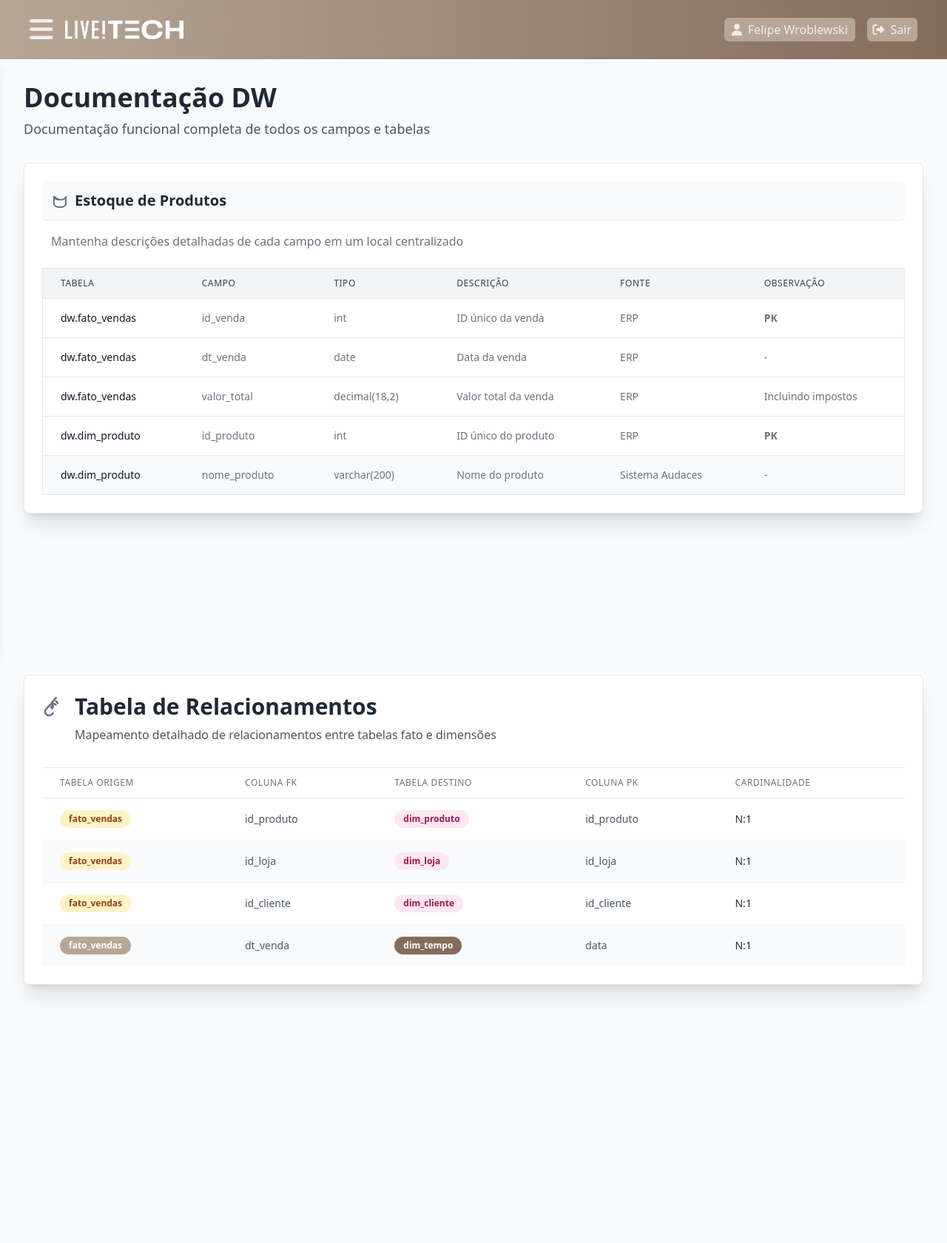
After one commit to FelipeWroblewski/distribuicaoLojas, a Flask app: page /estqProdutos/ in a window 1280 px wide. The commit adds this page. Shown: the whole page at 74% size. Run offline with Flask 3, Linux system fonts and the light colour scheme; a user stored in the database is signed in; some libraries are stand-ins or nearby versions.

Commit message:
criando a tela de documentação dw - estoque de produtos

```diff
--- a/app/static/css/main.css
+++ b/app/static/css/main.css
@@ -649,6 +649,18 @@ video {
   margin-bottom: 0.75rem;
 }
 
+.mb-4 {
+  margin-bottom: 1rem;
+}
+
+.mb-6 {
+  margin-bottom: 1.5rem;
+}
+
+.mb-8 {
+  margin-bottom: 2rem;
+}
+
 .ml-10 {
   margin-left: 2.5rem;
 }
@@ -659,6 +671,10 @@ video {
 
 .mr-10 {
   margin-right: 2.5rem;
+}
+
+.mr-2 {
+  margin-right: 0.5rem;
 }
 
 .mt-10 {
@@ -673,6 +689,14 @@ video {
   margin-top: 1.25rem;
 }
 
+.ml-11 {
+  margin-left: 2.75rem;
+}
+
+.mr-3 {
+  margin-right: 0.75rem;
+}
+
 .box-border {
   box-sizing: border-box;
 }
@@ -683,6 +707,10 @@ video {
 
 .flex {
   display: flex;
+}
+
+.inline-flex {
+  display: inline-flex;
 }
 
 .table {
@@ -705,12 +733,20 @@ video {
   height: 1rem;
 }
 
+.h-6 {
+  height: 1.5rem;
+}
+
 .h-full {
   height: 100%;
 }
 
 .h-screen {
   height: 100vh;
+}
+
+.h-8 {
+  height: 2rem;
 }
 
 .max-h-0 {
@@ -753,6 +789,10 @@ video {
   width: 83.333333%;
 }
 
+.w-6 {
+  width: 1.5rem;
+}
+
 .w-6\/12 {
   width: 50%;
 }
@@ -767,6 +807,14 @@ video {
 
 .w-full {
   width: 100%;
+}
+
+.w-8 {
+  width: 2rem;
+}
+
+.min-w-full {
+  min-width: 100%;
 }
 
 .-translate-x-full {
@@ -836,12 +884,44 @@ video {
   margin-bottom: calc(0.5rem * var(--tw-space-y-reverse));
 }
 
+.divide-y > :not([hidden]) ~ :not([hidden]) {
+  --tw-divide-y-reverse: 0;
+  border-top-width: calc(1px * calc(1 - var(--tw-divide-y-reverse)));
+  border-bottom-width: calc(1px * var(--tw-divide-y-reverse));
+}
+
+.divide-gray-200 > :not([hidden]) ~ :not([hidden]) {
+  --tw-divide-opacity: 1;
+  border-color: rgb(229 231 235 / var(--tw-divide-opacity, 1));
+}
+
+.divide-gray-100 > :not([hidden]) ~ :not([hidden]) {
+  --tw-divide-opacity: 1;
+  border-color: rgb(243 244 246 / var(--tw-divide-opacity, 1));
+}
+
 .overflow-hidden {
   overflow: hidden;
 }
 
+.overflow-x-auto {
+  overflow-x: auto;
+}
+
+.whitespace-nowrap {
+  white-space: nowrap;
+}
+
+.rounded-lg {
+  border-radius: 0.5rem;
+}
+
 .rounded-md {
   border-radius: 0.375rem;
+}
+
+.rounded-full {
+  border-radius: 9999px;
 }
 
 .border {
@@ -850,6 +930,14 @@ video {
 
 .border-2 {
   border-width: 2px;
+}
+
+.border-b {
+  border-bottom-width: 1px;
+}
+
+.border-t {
+  border-top-width: 1px;
 }
 
 .border-solid {
@@ -871,6 +959,11 @@ video {
   border-color: rgb(204 204 204 / var(--tw-border-opacity, 1));
 }
 
+.border-gray-200 {
+  --tw-border-opacity: 1;
+  border-color: rgb(229 231 235 / var(--tw-border-opacity, 1));
+}
+
 .border-transparent {
   border-color: transparent;
 }
@@ -888,6 +981,36 @@ video {
 .bg-brancoForm {
   --tw-bg-opacity: 1;
   background-color: rgb(235 235 235 / var(--tw-bg-opacity, 1));
+}
+
+.bg-gray-100 {
+  --tw-bg-opacity: 1;
+  background-color: rgb(243 244 246 / var(--tw-bg-opacity, 1));
+}
+
+.bg-gray-50 {
+  --tw-bg-opacity: 1;
+  background-color: rgb(249 250 251 / var(--tw-bg-opacity, 1));
+}
+
+.bg-white {
+  --tw-bg-opacity: 1;
+  background-color: rgb(255 255 255 / var(--tw-bg-opacity, 1));
+}
+
+.bg-amber-100 {
+  --tw-bg-opacity: 1;
+  background-color: rgb(254 243 199 / var(--tw-bg-opacity, 1));
+}
+
+.bg-pink-100 {
+  --tw-bg-opacity: 1;
+  background-color: rgb(252 231 243 / var(--tw-bg-opacity, 1));
+}
+
+.bg-begeForte {
+  --tw-bg-opacity: 1;
+  background-color: rgb(132 108 91 / var(--tw-bg-opacity, 1));
 }
 
 .bg-gradient-to-r {
@@ -920,8 +1043,25 @@ video {
   padding: 0.5rem;
 }
 
+.p-3 {
+  padding: 0.75rem;
+}
+
 .p-4 {
   padding: 1rem;
+}
+
+.p-6 {
+  padding: 1.5rem;
+}
+
+.p-8 {
+  padding: 2rem;
+}
+
+.px-3 {
+  padding-left: 0.75rem;
+  padding-right: 0.75rem;
 }
 
 .px-4 {
@@ -929,48 +1069,52 @@ video {
   padding-right: 1rem;
 }
 
+.px-6 {
+  padding-left: 1.5rem;
+  padding-right: 1.5rem;
+}
+
+.py-3 {
+  padding-top: 0.75rem;
+  padding-bottom: 0.75rem;
+}
+
+.py-4 {
+  padding-top: 1rem;
+  padding-bottom: 1rem;
+}
+
+.py-1 {
+  padding-top: 0.25rem;
+  padding-bottom: 0.25rem;
+}
+
 .pl-10 {
   padding-left: 2.5rem;
 }
 
-.pl-7 {
-  padding-left: 1.75rem;
+.pl-5 {
+  padding-left: 1.25rem;
 }
 
 .pt-40 {
   padding-top: 10rem;
 }
 
-.pl-5 {
-  padding-left: 1.25rem;
-}
-
-.pl-4 {
-  padding-left: 1rem;
-}
-
-.pl-3 {
-  padding-left: 0.75rem;
-}
-
-.pl-1 {
-  padding-left: 0.25rem;
-}
-
-.pl-6 {
-  padding-left: 1.5rem;
+.text-left {
+  text-align: left;
 }
 
 .text-center {
   text-align: center;
 }
 
-.text-start {
-  text-align: start;
+.font-inter {
+  font-family: Inter, sans-serif;
 }
 
-.font-inter {
-  font-family: Inter, sans-serif;
+.font-sans {
+  font-family: ui-sans-serif, system-ui, sans-serif, "Apple Color Emoji", "Segoe UI Emoji", "Segoe UI Symbol", "Noto Color Emoji";
 }
 
 .text-2xl {
@@ -993,9 +1137,19 @@ video {
   line-height: 1.75rem;
 }
 
+.text-sm {
+  font-size: 0.875rem;
+  line-height: 1.25rem;
+}
+
 .text-xl {
   font-size: 1.25rem;
   line-height: 1.75rem;
+}
+
+.text-xs {
+  font-size: 0.75rem;
+  line-height: 1rem;
 }
 
 .font-bold {
@@ -1004,6 +1158,22 @@ video {
 
 .font-light {
   font-weight: 300;
+}
+
+.font-medium {
+  font-weight: 500;
+}
+
+.font-semibold {
+  font-weight: 600;
+}
+
+.uppercase {
+  text-transform: uppercase;
+}
+
+.tracking-wider {
+  letter-spacing: 0.05em;
 }
 
 .text-begePrincipal {
@@ -1026,6 +1196,46 @@ video {
   color: rgb(204 204 204 / var(--tw-text-opacity, 1));
 }
 
+.text-gray-500 {
+  --tw-text-opacity: 1;
+  color: rgb(107 114 128 / var(--tw-text-opacity, 1));
+}
+
+.text-gray-600 {
+  --tw-text-opacity: 1;
+  color: rgb(75 85 99 / var(--tw-text-opacity, 1));
+}
+
+.text-gray-700 {
+  --tw-text-opacity: 1;
+  color: rgb(55 65 81 / var(--tw-text-opacity, 1));
+}
+
+.text-gray-800 {
+  --tw-text-opacity: 1;
+  color: rgb(31 41 55 / var(--tw-text-opacity, 1));
+}
+
+.text-gray-900 {
+  --tw-text-opacity: 1;
+  color: rgb(17 24 39 / var(--tw-text-opacity, 1));
+}
+
+.text-amber-800 {
+  --tw-text-opacity: 1;
+  color: rgb(146 64 14 / var(--tw-text-opacity, 1));
+}
+
+.text-pink-800 {
+  --tw-text-opacity: 1;
+  color: rgb(157 23 77 / var(--tw-text-opacity, 1));
+}
+
+.text-white {
+  --tw-text-opacity: 1;
+  color: rgb(255 255 255 / var(--tw-text-opacity, 1));
+}
+
 .decoration-0 {
   text-decoration-thickness: 0px;
 }
@@ -1033,6 +1243,12 @@ video {
 .shadow-lg {
   --tw-shadow: 0 10px 15px -3px rgb(0 0 0 / 0.1), 0 4px 6px -4px rgb(0 0 0 / 0.1);
   --tw-shadow-colored: 0 10px 15px -3px var(--tw-shadow-color), 0 4px 6px -4px var(--tw-shadow-color);
+  box-shadow: var(--tw-ring-offset-shadow, 0 0 #0000), var(--tw-ring-shadow, 0 0 #0000), var(--tw-shadow);
+}
+
+.shadow-xl {
+  --tw-shadow: 0 20px 25px -5px rgb(0 0 0 / 0.1), 0 8px 10px -6px rgb(0 0 0 / 0.1);
+  --tw-shadow-colored: 0 20px 25px -5px var(--tw-shadow-color), 0 8px 10px -6px var(--tw-shadow-color);
   box-shadow: var(--tw-ring-offset-shadow, 0 0 #0000), var(--tw-ring-shadow, 0 0 #0000), var(--tw-shadow);
 }
 
--- /dev/null
+++ b/app/templates/estoqueProdutos.html
@@ -0,0 +1,190 @@
+{% extends 'base.html' %}
+
+{% block content %}
+
+{% include 'navbar.html' %}
+
+    <div class="h-screen w-full bg-brancoCinza">
+        <div class="p-8 font-sans bg-gray-50 min-h-screen">
+
+        <h1 class="text-4xl font-bold text-gray-800 mb-2">Documentação DW</h1>
+        <p class="text-lg text-gray-600 mb-8">Documentação funcional completa de todos os campos e tabelas</p>
+
+        <div class="bg-white shadow-xl rounded-lg p-6 border border-gray-200">
+
+            <div class="flex items-center text-xl font-semibold text-gray-800 mb-4 bg-gray-50 p-3 rounded-md border-b">
+                <svg xmlns="http://www.w3.org/2000/svg" class="h-6 w-6 text-gray-500 mr-2" fill="none" viewBox="0 0 24 24" stroke="currentColor" stroke-width="2">
+                    <path stroke-linecap="round" stroke-linejoin="round" d="M4 7v10c0 2.21 3.582 4 8 4s8-1.79 8-4V7M4 7c0 2.21 3.582 4 8 4s8-1.79 8-4M4 7c0-2.21 3.582 4 8 4s8-1.79 8-4m0 0v10c0 2.21-3.582 4-8 4s-8-1.79-8-4V7" />
+                </svg>
+                <span>Estoque de Produtos</span>
+            </div>
+            <p class="text-gray-500 mb-6 px-3">Mantenha descrições detalhadas de cada campo em um local centralizado</p>
+
+            <div class="overflow-x-auto">
+                <table class="min-w-full divide-y divide-gray-200 border border-gray-200 rounded-lg">
+
+                    <thead class="bg-gray-100">
+                        <tr>
+                            <th scope="col" class="px-6 py-3 text-left text-xs font-medium text-gray-700 uppercase tracking-wider">Tabela</th>
+                            <th scope="col" class="px-6 py-3 text-left text-xs font-medium text-gray-700 uppercase tracking-wider">Campo</th>
+                            <th scope="col" class="px-6 py-3 text-left text-xs font-medium text-gray-700 uppercase tracking-wider">Tipo</th>
+                            <th scope="col" class="px-6 py-3 text-left text-xs font-medium text-gray-700 uppercase tracking-wider">Descrição</th>
+                            <th scope="col" class="px-6 py-3 text-left text-xs font-medium text-gray-700 uppercase tracking-wider">Fonte</th>
+                            <th scope="col" class="px-6 py-3 text-left text-xs font-medium text-gray-700 uppercase tracking-wider">Observação</th>
+                        </tr>
+                    </thead>
+
+                    <tbody class="bg-white divide-y divide-gray-200">
+
+                        <tr>
+                            <td class="px-6 py-4 whitespace-nowrap text-sm font-medium text-gray-900">dw.fato_vendas</td>
+                            <td class="px-6 py-4 whitespace-nowrap text-sm text-gray-500">id_venda</td>
+                            <td class="px-6 py-4 whitespace-nowrap text-sm text-gray-500">int</td>
+                            <td class="px-6 py-4 whitespace-nowrap text-sm text-gray-500">ID único da venda</td>
+                            <td class="px-6 py-4 whitespace-nowrap text-sm text-gray-500">ERP</td>
+                            <td class="px-6 py-4 whitespace-nowrap text-sm text-gray-500 font-semibold">PK</td>
+                        </tr>
+
+                        <tr>
+                            <td class="px-6 py-4 whitespace-nowrap text-sm font-medium text-gray-900">dw.fato_vendas</td>
+                            <td class="px-6 py-4 whitespace-nowrap text-sm text-gray-500">dt_venda</td>
+                            <td class="px-6 py-4 whitespace-nowrap text-sm text-gray-500">date</td>
+                            <td class="px-6 py-4 whitespace-nowrap text-sm text-gray-500">Data da venda</td>
+                            <td class="px-6 py-4 whitespace-nowrap text-sm text-gray-500">ERP</td>
+                            <td class="px-6 py-4 whitespace-nowrap text-sm text-gray-500">-</td>
+                        </tr>
+
+                        <tr>
+                            <td class="px-6 py-4 whitespace-nowrap text-sm font-medium text-gray-900">dw.fato_vendas</td>
+                            <td class="px-6 py-4 whitespace-nowrap text-sm text-gray-500">valor_total</td>
+                            <td class="px-6 py-4 whitespace-nowrap text-sm text-gray-500">decimal(18,2)</td>
+                            <td class="px-6 py-4 whitespace-nowrap text-sm text-gray-500">Valor total da venda</td>
+                            <td class="px-6 py-4 whitespace-nowrap text-sm text-gray-500">ERP</td>
+                            <td class="px-6 py-4 whitespace-nowrap text-sm text-gray-500">Incluindo impostos</td>
+                        </tr>
+
+                        <tr>
+                            <td class="px-6 py-4 whitespace-nowrap text-sm font-medium text-gray-900">dw.dim_produto</td>
+                            <td class="px-6 py-4 whitespace-nowrap text-sm text-gray-500">id_produto</td>
+                            <td class="px-6 py-4 whitespace-nowrap text-sm text-gray-500">int</td>
+                            <td class="px-6 py-4 whitespace-nowrap text-sm text-gray-500">ID único do produto</td>
+                            <td class="px-6 py-4 whitespace-nowrap text-sm text-gray-500">ERP</td>
+                            <td class="px-6 py-4 whitespace-nowrap text-sm text-gray-500 font-semibold">PK</td>
+                        </tr>
+
+                        <tr class="bg-gray-50">
+                            <td class="px-6 py-4 whitespace-nowrap text-sm font-medium text-gray-900">dw.dim_produto</td>
+                            <td class="px-6 py-4 whitespace-nowrap text-sm text-gray-500">nome_produto</td>
+                            <td class="px-6 py-4 whitespace-nowrap text-sm text-gray-500">varchar(200)</td>
+                            <td class="px-6 py-4 whitespace-nowrap text-sm text-gray-500">Nome do produto</td>
+                            <td class="px-6 py-4 whitespace-nowrap text-sm text-gray-500">Sistema Audaces</td>
+                            <td class="px-6 py-4 whitespace-nowrap text-sm text-gray-500">-</td>
+                    </tr>
+
+                    </tbody>
+                </table>
+            </div>
+        </div>
+    </div>
+
+    <div class="p-8 font-sans bg-gray-50 min-h-screen">
+
+    <div class="bg-white shadow-xl rounded-lg p-6 border border-gray-200">
+
+        <div class="mb-8">
+            <div class="flex items-center text-3xl font-bold text-gray-800 mb-2">
+                <svg xmlns="http://www.w3.org/2000/svg" class="h-8 w-8 text-gray-500 mr-3" fill="none" viewBox="0 0 24 24" stroke="currentColor" stroke-width="2">
+                    <path stroke-linecap="round" stroke-linejoin="round" d="M13.828 10.172a4 4 0 00-5.656 0l-4 4a4 4 0 105.656 5.656l1.102-1.101m-.758-4.814a4 4 0 00-.758-5.656L14 3.059m1.944 5.463l-1.944-1.944M11 11l-2 2" />
+                </svg>
+                <span>Tabela de Relacionamentos</span>
+            </div>
+            <p class="text-md text-gray-600 ml-11">Mapeamento detalhado de relacionamentos entre tabelas fato e dimensões</p>
+        </div>
+
+        <div class="overflow-x-auto">
+            <table class="min-w-full divide-y divide-gray-200 border-t border-gray-200">
+
+                <thead class="bg-white">
+                    <tr>
+                        <th scope="col" class="px-6 py-3 text-left text-xs font-medium text-gray-500 uppercase tracking-wider">Tabela Origem</th>
+                        <th scope="col" class="px-6 py-3 text-left text-xs font-medium text-gray-500 uppercase tracking-wider">Coluna FK</th>
+                        <th scope="col" class="px-6 py-3 text-left text-xs font-medium text-gray-500 uppercase tracking-wider">Tabela Destino</th>
+                        <th scope="col" class="px-6 py-3 text-left text-xs font-medium text-gray-500 uppercase tracking-wider">Coluna PK</th>
+                        <th scope="col" class="px-6 py-3 text-left text-xs font-medium text-gray-500 uppercase tracking-wider">Cardinalidade</th>
+                    </tr>
+                </thead>
+
+                <tbody class="bg-white divide-y divide-gray-100">
+
+                    <tr class="hover:bg-gray-50">
+                        <td class="px-6 py-4 whitespace-nowrap text-sm font-medium text-gray-900">
+                            <span class="inline-flex items-center px-3 py-1 rounded-full text-xs font-semibold bg-amber-100 text-amber-800">
+                                fato_vendas
+                            </span>
+                        </td>
+                        <td class="px-6 py-4 whitespace-nowrap text-sm text-gray-600">id_produto</td>
+                        <td class="px-6 py-4 whitespace-nowrap text-sm text-gray-900">
+                            <span class="inline-flex items-center px-3 py-1 rounded-full text-xs font-semibold bg-pink-100 text-pink-800">
+                                dim_produto
+                            </span>
+                        </td>
+                        <td class="px-6 py-4 whitespace-nowrap text-sm text-gray-600">id_produto</td>
+                        <td class="px-6 py-4 whitespace-nowrap text-sm font-medium text-gray-800">N:1</td>
+                    </tr>
+
+                    <tr class="bg-gray-50 hover:bg-gray-100">
+                        <td class="px-6 py-4 whitespace-nowrap text-sm font-medium text-gray-900">
+                            <span class="inline-flex items-center px-3 py-1 rounded-full text-xs font-semibold bg-amber-100 text-amber-800">
+                                fato_vendas
+                            </span>
+                        </td>
+                        <td class="px-6 py-4 whitespace-nowrap text-sm text-gray-600">id_loja</td>
+                        <td class="px-6 py-4 whitespace-nowrap text-sm text-gray-900">
+                            <span class="inline-flex items-center px-3 py-1 rounded-full text-xs font-semibold bg-pink-100 text-pink-800">
+                                dim_loja
+                            </span>
+                        </td>
+                        <td class="px-6 py-4 whitespace-nowrap text-sm text-gray-600">id_loja</td>
+                        <td class="px-6 py-4 whitespace-nowrap text-sm font-medium text-gray-800">N:1</td>
+                    </tr>
+
+                    <tr class="hover:bg-gray-50">
+                        <td class="px-6 py-4 whitespace-nowrap text-sm font-medium text-gray-900">
+                            <span class="inline-flex items-center px-3 py-1 rounded-full text-xs font-semibold bg-amber-100 text-amber-800">
+                                fato_vendas
+                            </span>
+                        </td>
+                        <td class="px-6 py-4 whitespace-nowrap text-sm text-gray-600">id_cliente</td>
+                        <td class="px-6 py-4 whitespace-nowrap text-sm text-gray-900">
+                            <span class="inline-flex items-center px-3 py-1 rounded-full text-xs font-semibold bg-pink-100 text-pink-800">
+                                dim_cliente
+                            </span>
+                        </td>
+                        <td class="px-6 py-4 whitespace-nowrap text-sm text-gray-600">id_cliente</td>
+                        <td class="px-6 py-4 whitespace-nowrap text-sm font-medium text-gray-800">N:1</td>
+                    </tr>
+
+                    <tr class="bg-gray-50 hover:bg-gray-100">
+                        <td class="px-6 py-4 whitespace-nowrap text-sm font-medium text-gray-900">
+                            <span class="inline-flex items-center px-3 py-1 rounded-full text-xs font-semibold bg-begePrincipal text-white">
+                                fato_vendas
+                            </span>
+                        </td>
+                        <td class="px-6 py-4 whitespace-nowrap text-sm text-gray-600">dt_venda</td>
+                        <td class="px-6 py-4 whitespace-nowrap text-sm text-gray-900">
+                            <span class="inline-flex items-center px-3 py-1 rounded-full text-xs font-semibold bg-begeForte text-white">
+                                dim_tempo
+                            </span>
+                        </td>
+                        <td class="px-6 py-4 whitespace-nowrap text-sm text-gray-600">data</td>
+                        <td class="px-6 py-4 whitespace-nowrap text-sm font-medium text-gray-800">N:1</td>
+                    </tr>
+                </tbody>
+            </table>
+        </div>
+        </div>
+    </div>
+
+    </div>
+
+{% endblock %}
--- a/app/templates/navbar.html
+++ b/app/templates/navbar.html
@@ -86,7 +86,7 @@
                             <li class="ml-5 mb-10 relative font-inter font-light
                                     before:content-[''] before:absolute before:top-1 before:left-[-20px] before:w-[20px] before:h-[20px]
                                     before:border-l-2 before:border-b-2 before:border-brancoPrincipal before:rounded-bl-[10px] before:translate-y-[-50%]">
-                            <a class="pl-5 text-lg text-brancoPrincipal" href="{{url_for('distribuicao')}}">Cadastro de Centro</a>
+                            <a class="pl-5 text-lg text-brancoPrincipal" href="{{url_for('estqProdutos')}}">Estoque de Produtos</a>
                             </li>
                             <li class="ml-5 mb-10 relative font-inter font-light
                                     before:content-[''] before:absolute before:top-1 before:left-[-20px] before:w-[20px] before:h-[20px]
--- a/app/views.py
+++ b/app/views.py
@@ -72,6 +72,16 @@ def logout():
 @login_required
 def home():
     return render_template('homepage2.html')
+
+#############################################
+######## PAGE ESTOQUE PRODUTOS ##############
+#############################################
+
+# HOMEPAGE
+@app.route('/estqProdutos/')
+@login_required
+def estqProdutos():
+    return render_template('estoqueProdutos.html')
 
 ################################################
 ######## PAGE DISTRIBUICAO DE PRODUTOS #########
```
Also changed, not shown: other parts of app/static/css/main.css (+14 -37 lines).
